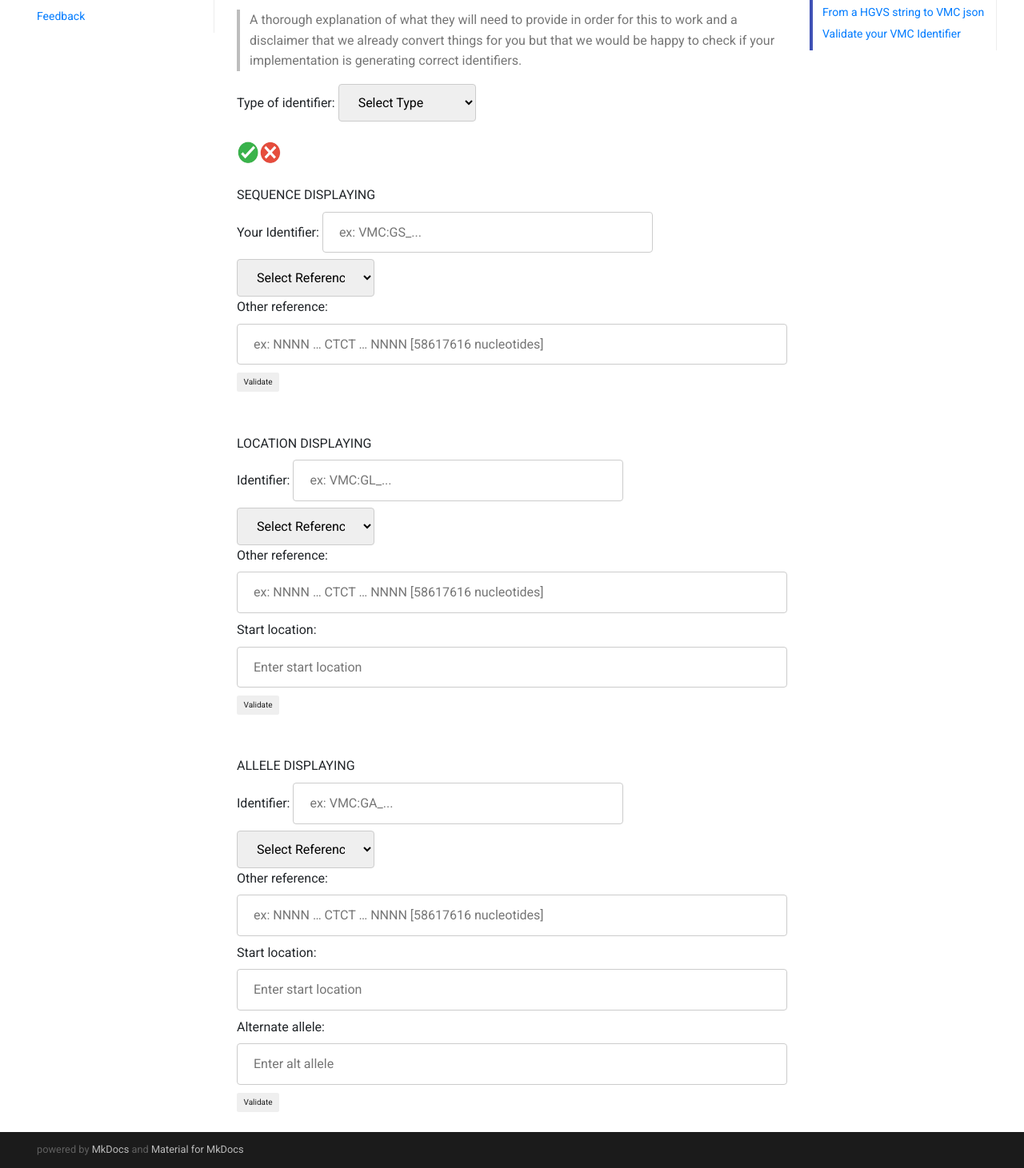
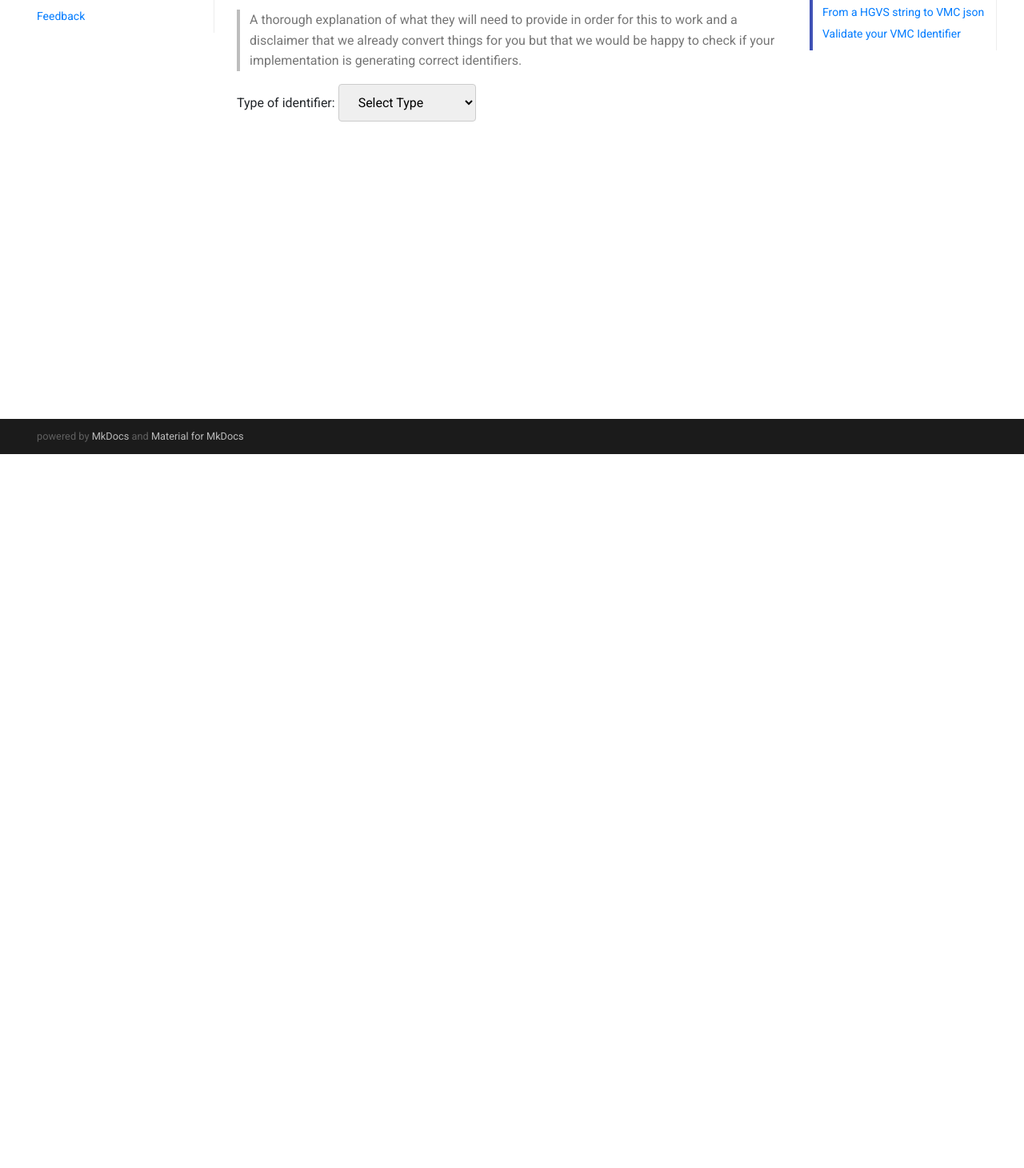
Before and after one commit to eilbecklab/VMC-Software-Suite, a Flask app: page /validator in a window 1280 px wide. Shown: the part 232-1693 px from the top of the page at 80% size. After the commit the page ends 800 px from the top, so only its background shows below. Run offline with Flask 2, Linux system fonts and the light colour scheme; some libraries are stand-ins or nearby versions.

Commit message:
Show or hide elements in the validator form based on selections

```diff
--- a/app.py
+++ b/app.py
@@ -225,9 +225,13 @@ def validation():
             user_seq = request.form['user_seq']
             seqID = get_seqID(select_type, request)
             if user_seq == seqID:
-                return render_template('validator.html', valid="Valid identifier!")
+                return render_template('validator.html', valid=True, message="Valid identifier!")
             else:
-                return render_template('validator.html', valid="Invalid identifier: &emsp;" + user_seq + "</br>&emsp;&emsp;&emsp;What we computed: " + seqID)
+                return render_template(
+                    'validator.html',
+                    valid=False,
+                    message="Invalid identifier: &emsp;" + user_seq + "<br/>&emsp;&emsp;&emsp;What we computed: " + seqID
+                )
 
         #Validation for a location identifier
         elif select_type == "loc":
@@ -237,9 +241,13 @@ def validation():
                 start = request.form['loc_start_loc']
                 locID = validate.build_loc(seqID, int(start))
                 if locID == user_loc:
-                    return render_template('validator.html', valid="Valid identifier!")
+                    return render_template('validator.html', valid=True, message="Valid identifier!")
                 else:
-                    return render_template('validator.html', valid="Invalid identifier: " + user_loc +"</br>&emsp;&emsp;&emsp;What we computed: " + locID)
+                    return render_template(
+                        'validator.html',
+                        valid=False,
+                        message="Invalid identifier: " + user_loc + "<br/>&emsp;&emsp;&emsp;What we computed: " + locID
+                    )
 
             #Validation for a allele identifier
         elif select_type == "allele":
@@ -254,9 +262,13 @@ def validation():
                 alleleID = validate.build_allele(locID, state)
                 print("alleleID: " + alleleID)
                 if alleleID == user_allele:
-                    return render_template('validator.html', valid="Valid identifier!")
+                    return render_template('validator.html', valid=True, message="Valid identifier!")
                 else:
-                    return render_template('validator.html', valid="Invalid identifier: " + user_allele + "</br>&emsp;&emsp;&emsp;What we computed: " + alleleID)
+                    return render_template(
+                        'validator.html',
+                        valid=False,
+                        message="Invalid identifier: " + user_allele + "<br/>&emsp;&emsp;&emsp;What we computed: " + alleleID
+                    )
         #Invalid selection
         else:
             return render_template('validator.html')
@@ -270,10 +282,10 @@ def get_seqID(select_type, request):
     ref = request.form.get(select)
     if ref == "grch37":
         #fetch grch37 seqID
-        return render_template('validator.html', valid="sequence not found")
+        return 'sequence not found'
     if ref == "grch38":
         #fetch grch38 seq_id
-        return render_template('validator.html', valid="sequence not found")
+        return 'sequence not found'
     if ref == "other":
         seq = request.form[select_type + '_other_ref']
         seqID = validate.build_seq(seq)
--- a/templates/skin.html
+++ b/templates/skin.html
@@ -30,6 +30,7 @@
 
   <title>VMC Test Suite</title>
 
+    {% block head_extra %}{% endblock %}
   </head>
 
   <body>
--- a/templates/validator.html
+++ b/templates/validator.html
@@ -1,4 +1,33 @@
 {% extends 'skin.html' %}
+{% block head_extra %}
+    <script type="application/javascript">
+      function selectType() {
+        var type = document.getElementsByName('select_type')[0].value;
+        document.getElementById('seq').style.display = (type == 'seq') ? '' : 'none';
+        document.getElementById('loc').style.display = (type == 'loc') ? '' : 'none';
+        document.getElementById('allele').style.display = (type == 'allele') ? '' : 'none';
+      }
+      $(document).ready(selectType);
+
+      function selectSequence() {
+        var sequence = document.getElementsByName('seq_ref')[0].value;
+        document.getElementById('seq_other').style.display = (sequence == 'other') ? '' : 'none';
+      }
+      $(document).ready(selectSequence);
+
+      function selectLocation() {
+        var location = document.getElementsByName('loc_ref')[0].value;
+        document.getElementById('loc_other').style.display = (location == 'other') ? '' : 'none';
+      }
+      $(document).ready(selectLocation);
+
+      function selectAllele() {
+        var allele = document.getElementsByName('allele_ref')[0].value;
+        document.getElementById('allele_other').style.display = (allele == 'other') ? '' : 'none';
+      }
+      $(document).ready(selectAllele);
+    </script>
+{% endblock %}
 {% block middle_content %}
   <h2 id="validator">Validate your VMC Identifier</h2>
   <blockquote>
@@ -10,76 +39,92 @@
 
   <form action="" method="post">
     Type of identifier:
-    <select name="select_type" style="width:25%;">
+    <select name="select_type" onchange="selectType()" style="width:25%;">
         <option value="">Select Type</option>
         <option value="seq">Sequence</option>
         <option value="loc">Location</option>
         <option value="allele">Allele</option>
-    </select></br></br>
+    </select><br/><br/>
 
     <!--Results should display at the bottom of whatever ends up being selected-->
-    <span><img style="width:28px;height:28px;" src="../static/images/yes.png"/><img style="width:28px;height:28px;" src="../static/images/no.png"/>{{ valid|safe }}</span>
-</br></br>
+    <span>
+      {% if valid == True%}
+        <img style="width:28px;height:28px;" src="../static/images/yes.png"/>
+      {% elif valid == False %}
+        <img style="width:28px;height:28px;" src="../static/images/no.png"/>
+      {% endif %}
+      {{ message|safe }}
+    </span>
+    <br/><br/>
 
     <!-- If "Sequence" is selected-->
-    SEQUENCE DISPLAYING
     <div id="seq">
-        Your Identifier: <input style="width:60%;" class="input_box" type="text" placeholder="ex: VMC:GS_..." name="user_seq" value="{{ user_seq }}"></br>
+        SEQUENCE DISPLAYING<br/>
 
-        <select name="seq_ref" style="width:25%;">
+        Your Identifier: <input style="width:60%;" class="input_box" type="text" placeholder="ex: VMC:GS_..." name="user_seq" value="{{ user_seq }}"/><br/>
+
+        <select name="seq_ref" onchange="selectSequence()" style="width:25%;">
             <option value="">Select Reference</option>
             <option value="grch37">GRCh37</option>
             <option value="grch38">GRCh38</option>
             <option value="other">Other</option>
-        </select></br>
+        </select><br/>
+
         <!-- If "Other" is selected-->
-          Other reference: <input class="input_box" type="text" placeholder="ex: NNNN … CTCT … NNNN [58617616 nucleotides]" name="seq_other_ref" value="{{ seq_other_ref }}">
+        <div id="seq_other">
+          Other reference: <input class="input_box" type="text" placeholder="ex: NNNN … CTCT … NNNN [58617616 nucleotides]" name="seq_other_ref" value="{{ seq_other_ref }}"/>
+        </div>
 
-          <input class="btn" type="submit" value="Validate">
+        <input class="btn" type="submit" value="Validate"/>
     </div>
-    </br></br>
 
 
     <!-- If "Location" is selected-->
-    LOCATION DISPLAYING
     <div id="loc">
-        Identifier: <input style="width:60%;" class="input_box" type="text" placeholder="ex: VMC:GL_..." name="user_loc" value="{{ user_loc }}"></br>
+        LOCATION DISPLAYING<br/>
 
-        <select name="loc_ref" style="width:25%;">
+        Identifier: <input style="width:60%;" class="input_box" type="text" placeholder="ex: VMC:GL_..." name="user_loc" value="{{ user_loc }}"/><br/>
+
+        <select name="loc_ref" onchange="selectLocation()" style="width:25%;">
             <option value="">Select Reference</option>
             <option value="grch37">GRCh37</option>
             <option value="grch38">GRCh38</option>
             <option value="other">Other</option>
-        </select></br>
+        </select><br/>
+
         <!-- If "Other" is selected-->
-          Other reference: <input class="input_box" type="text" placeholder="ex: NNNN … CTCT … NNNN [58617616 nucleotides]" name="loc_other_ref" value="{{ loc_other_ref }}">
+        <div id="loc_other">
+          Other reference: <input class="input_box" type="text" placeholder="ex: NNNN … CTCT … NNNN [58617616 nucleotides]" name="loc_other_ref" value="{{ loc_other_ref }}"/>
+        </div>
 
-        Start location: <input class="input_box" type="text" placeholder="Enter start location" name="loc_start_loc" value="{{ start_loc }}"></br>
+        Start location: <input class="input_box" type="text" placeholder="Enter start location" name="loc_start_loc" value="{{ start_loc }}"/><br/>
 
         <input class="btn" type="submit" value="Validate">
     </div>
-    </br></br>
 
 
     <!-- If "Allele" is selected-->
-    ALLELE DISPLAYING
     <div id="allele">
-        Identifier: <input style="width:60%;" class="input_box" type="text" placeholder="ex: VMC:GA_..." name="user_allele" value="{{ user_allele }}"></br>
+        ALLELE DISPLAYING<br/>
 
-        <select name="allele_ref" style="width:25%;">
+        Identifier: <input style="width:60%;" class="input_box" type="text" placeholder="ex: VMC:GA_..." name="user_allele" value="{{ user_allele }}"/><br/>
+
+        <select name="allele_ref" onchange="selectAllele()" style="width:25%;">
             <option value="">Select Reference</option>
             <option value="grch37">GRCh37</option>
             <option value="grch38">GRCh38</option>
             <option value="other">Other</option>
-        </select></br>
+        </select><br/>
+
         <!-- If "Other" is selected-->
-          Other reference: <input class="input_box" type="text" placeholder="ex: NNNN … CTCT … NNNN [58617616 nucleotides]" name="allele_other_ref" value="{{ allele_other_ref }}">
+        <div id="allele_other">
+          Other reference: <input class="input_box" type="text" placeholder="ex: NNNN … CTCT … NNNN [58617616 nucleotides]" name="allele_other_ref" value="{{ allele_other_ref }}"/>
+        </div>
 
-        Start location: <input class="input_box" type="text" placeholder="Enter start location" name="allele_start_loc" value="{{ start_loc }}">
+        Start location: <input class="input_box" type="text" placeholder="Enter start location" name="allele_start_loc" value="{{ start_loc }}"/><br/>
 
-    </br>
-        Alternate allele: <input class="input_box" type="text" placeholder="Enter alt allele" name="state" value="{{ state }}">
-        <input class="btn" type="submit" value="Validate">
+        Alternate allele: <input class="input_box" type="text" placeholder="Enter alt allele" name="state" value="{{ state }}"/>
+        <input class="btn" type="submit" value="Validate"/>
     </div>
 
   </form>
```
